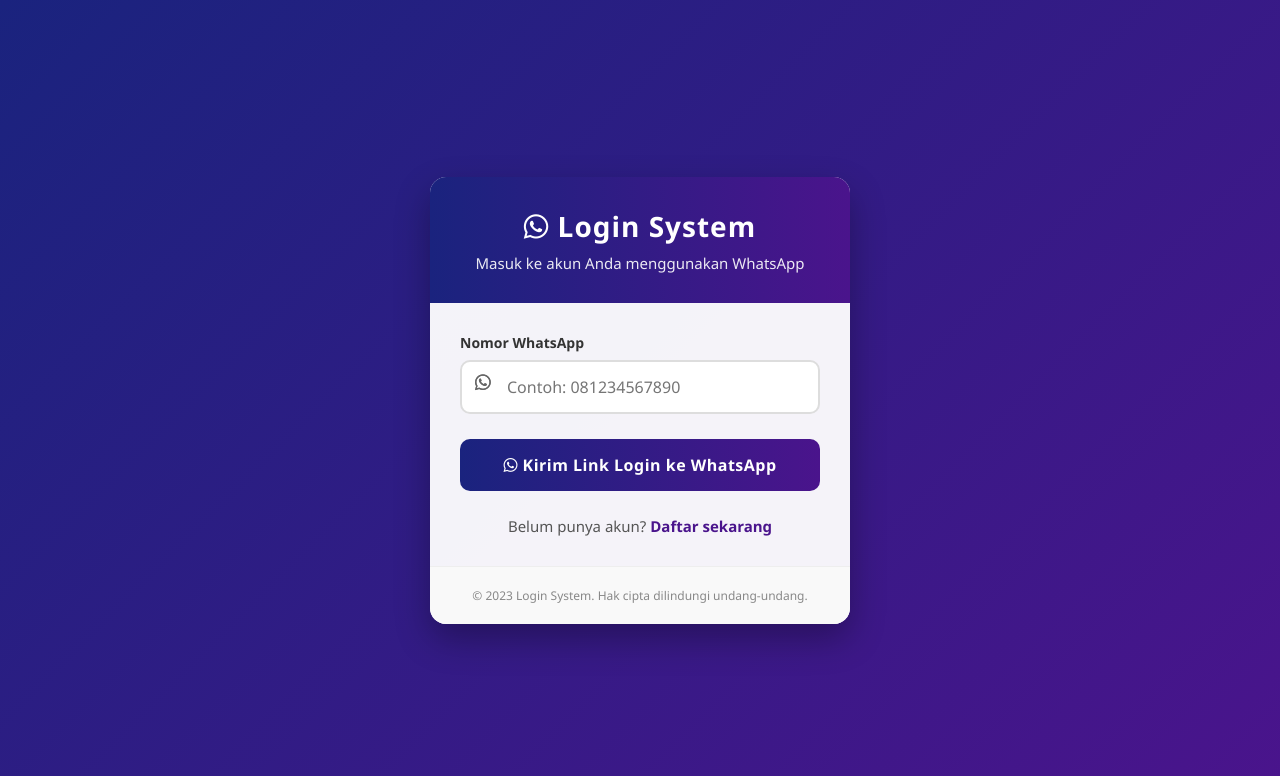
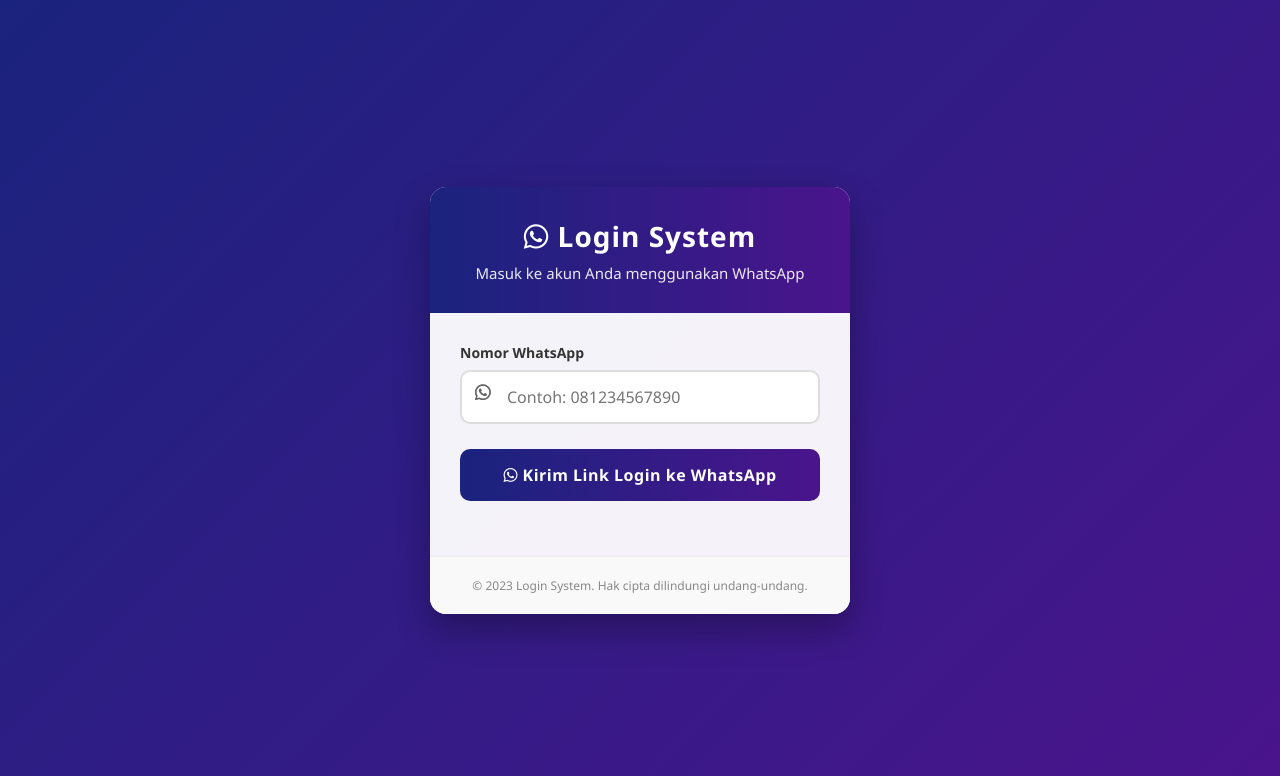
Before and after one commit to qtonnnn/login-link-via-whatsapp, a PHP site: page /login.php in a window 1280 px wide. Shown: the top 776 px of the page. Run offline with PHP 8.4, Linux system fonts and the light colour scheme.

Commit message:
Remove unused event listener from login.php
- Removed event listener for .register-link a that targeted non-existent element
- This prevents JavaScript error on page load
- Only login.php related changes

```diff
--- a/login.php
+++ b/login.php
@@ -294,9 +294,6 @@ include("koneksi.php");
 
             <div class="success-message" id="successMessage">Login berhasil! Mengalihkan...</div>
 
-            <div class="register-link">
-                Belum punya akun? <a href="#">Daftar sekarang</a>
-            </div>
         </form>
 
         <div class="footer">
@@ -438,11 +435,6 @@ include("koneksi.php");
                 }, 1500);
             }
 
-            // Event listener untuk link register
-            document.querySelector('.register-link a').addEventListener('click', function(e) {
-                e.preventDefault();
-                alert('Halaman pendaftaran akan dibuka.\n\nIni hanya simulasi untuk demo.');
-            });
 
             // Event listener untuk Kirim Link Login ke WhatsApp
             sendLinkBtn.addEventListener('click', () => {
```
